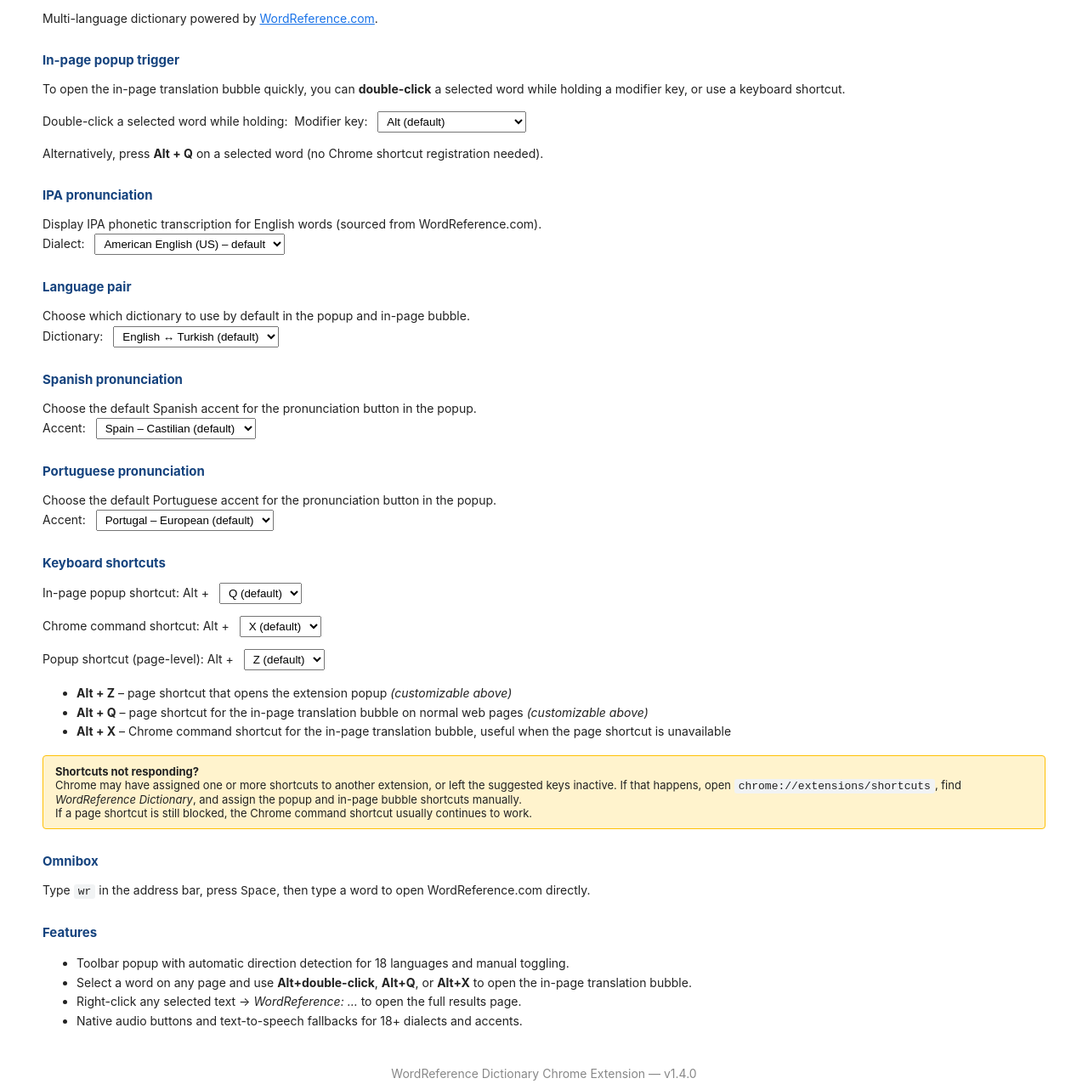
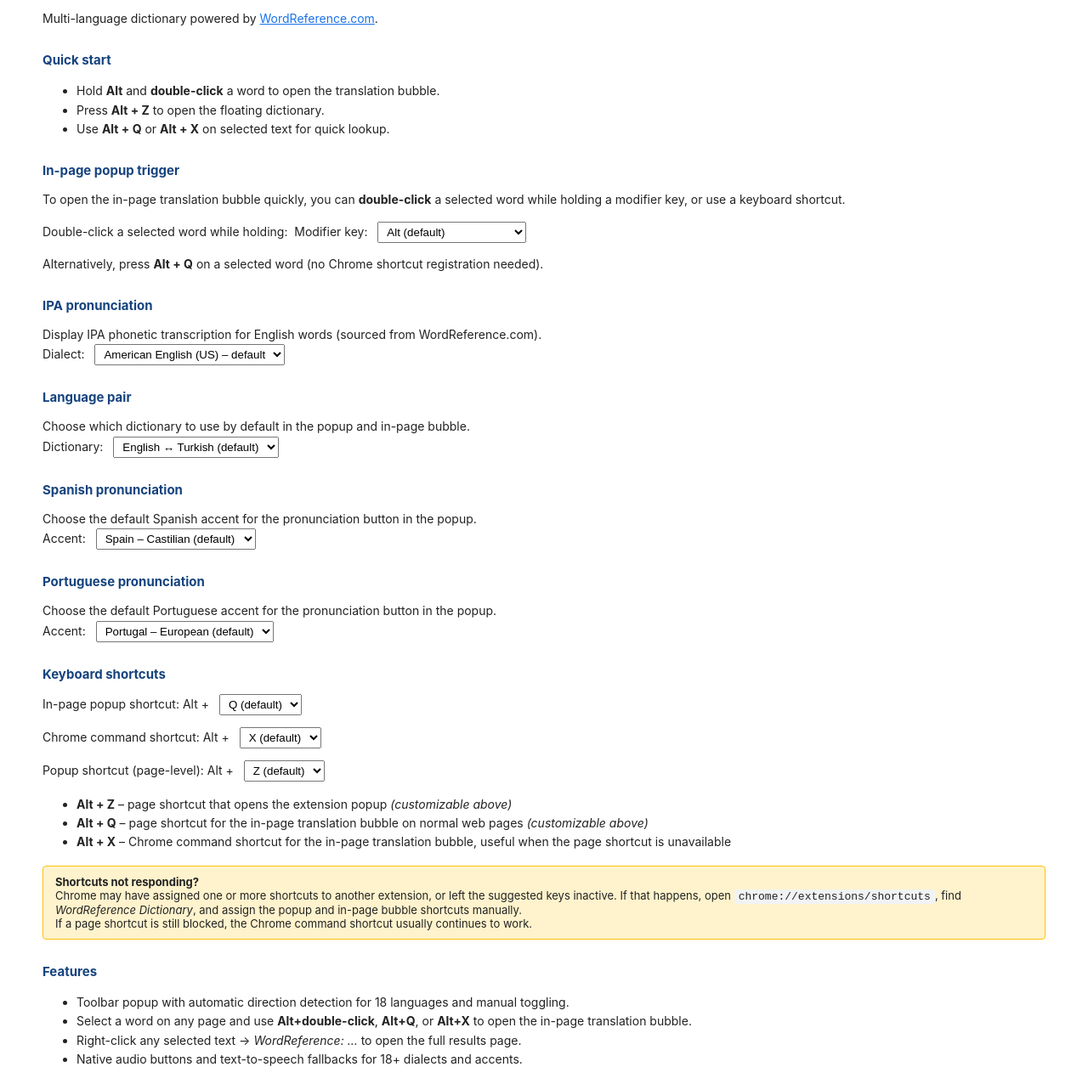
Before and after one commit to abdullahkavakli/Wordreference-Dictionary, a browser extension: page info.html in a window 1280 px wide. Shown: the part 84-1360 px from the top of the page at 85% size. Drawn offline with Linux system fonts and the light colour scheme.

Commit message:
Add web store link and refine onboarding shortcuts

```diff
--- a/info.html
+++ b/info.html
@@ -67,6 +67,13 @@
   <h1>WordReference Dictionary</h1>
   <p>Multi-language dictionary powered by <a href="https://www.wordreference.com" target="_blank"
       rel="noopener noreferrer">WordReference.com</a>.</p>
+
+  <h2>Quick start</h2>
+  <ul>
+    <li>Hold <strong>Alt</strong> and <strong>double-click</strong> a word to open the translation bubble.</li>
+    <li>Press <strong>Alt + Z</strong> to open the floating dictionary.</li>
+    <li>Use <strong>Alt + Q</strong> or <strong>Alt + X</strong> on selected text for quick lookup.</li>
+  </ul>
 
   <h2>In-page popup trigger</h2>
   <p>
@@ -224,10 +231,6 @@
     If a page shortcut is still blocked, the Chrome command shortcut usually continues to work.
   </div>
 
-  <h2>Omnibox</h2>
-  <p>Type <code>wr</code> in the address bar, press <kbd>Space</kbd>, then type a word to open WordReference.com
-    directly.</p>
-
   <h2>Features</h2>
   <ul>
     <li>Toolbar popup with automatic direction detection for 18 languages and manual toggling.</li>
@@ -239,7 +242,7 @@
   </ul>
 
   <footer>
-    <p>WordReference Dictionary Chrome Extension &mdash; v1.4.0</p>
+    <p>WordReference Dictionary Chrome Extension &mdash; v1.4.1</p>
     <p>&copy; 2026 Abdullah Kavakli. All rights reserved. Commercial use requires payment.</p>
     <p><a href="https://www.wordreference.com" target="_blank" rel="noopener noreferrer">wordreference.com</a></p>
   </footer>
--- a/scripts/background.js
+++ b/scripts/background.js
@@ -15,6 +15,12 @@ chrome.runtime.onInstalled.addListener(() => {
     title: "WordReference: '%s'",
     contexts: ['selection']
   });
+});
+
+chrome.runtime.onInstalled.addListener((details) => {
+  if (details.reason === 'install') {
+    chrome.runtime.openOptionsPage();
+  }
 });
 
 chrome.contextMenus.onClicked.addListener((info) => {
```
Also changed, not shown: README.md, manifest.json.
